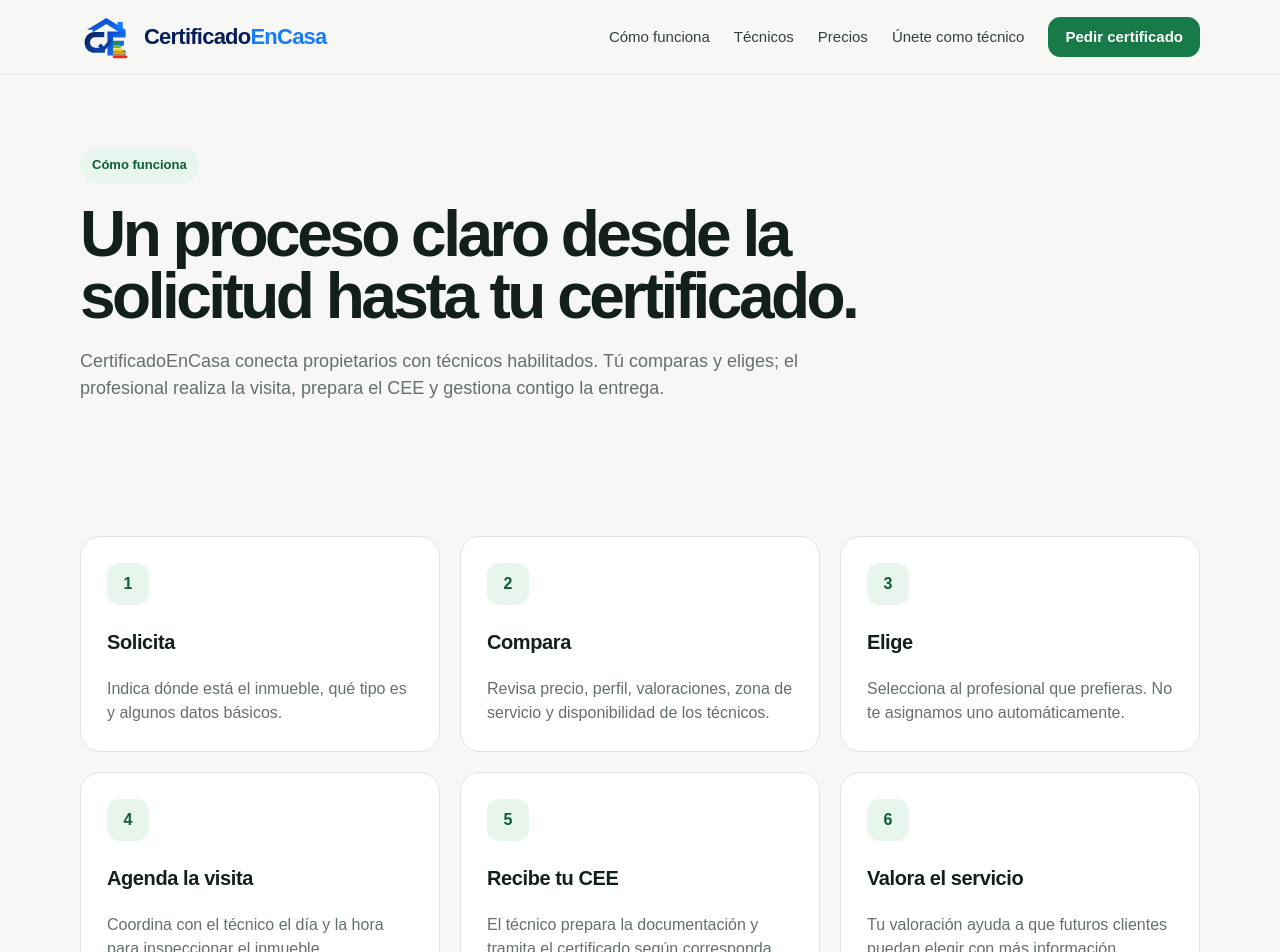
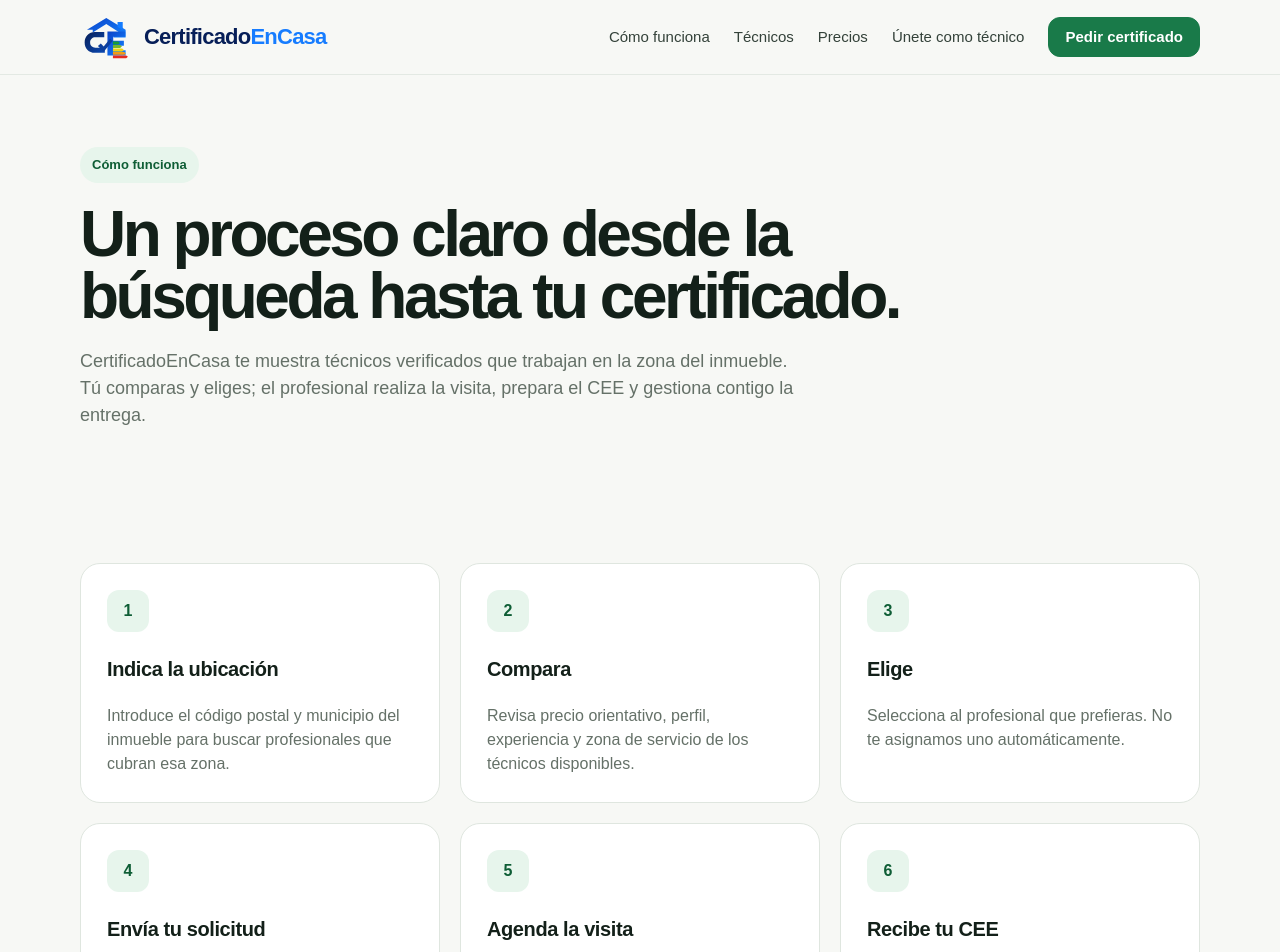
Before and after one commit to Javimenmes96/CertificadoEnCasa, a Next.js app: page /como-funciona in a window 1280 px wide. Shown: the top 952 px of the page. Built offline with nearby package versions, Linux system fonts and the light colour scheme.

Commit message:
Align how-it-works page with location-first flow

```diff
--- a/app/como-funciona/page.tsx
+++ b/app/como-funciona/page.tsx
@@ -6,21 +6,21 @@ export default function ComoFuncionaPage() {
       <section className="page-hero">
         <div className="container">
           <span className="eyebrow">Cómo funciona</span>
-          <h1>Un proceso claro desde la solicitud hasta tu certificado.</h1>
-          <p>CertificadoEnCasa conecta propietarios con técnicos habilitados. Tú comparas y eliges; el profesional realiza la visita, prepara el CEE y gestiona contigo la entrega.</p>
+          <h1>Un proceso claro desde la búsqueda hasta tu certificado.</h1>
+          <p>CertificadoEnCasa te muestra técnicos verificados que trabajan en la zona del inmueble. Tú comparas y eliges; el profesional realiza la visita, prepara el CEE y gestiona contigo la entrega.</p>
         </div>
       </section>
       <section className="section">
         <div className="container grid-3">
-          <article className="card"><div className="card-number">1</div><h3>Solicita</h3><p>Indica dónde está el inmueble, qué tipo es y algunos datos básicos.</p></article>
-          <article className="card"><div className="card-number">2</div><h3>Compara</h3><p>Revisa precio, perfil, valoraciones, zona de servicio y disponibilidad de los técnicos.</p></article>
+          <article className="card"><div className="card-number">1</div><h3>Indica la ubicación</h3><p>Introduce el código postal y municipio del inmueble para buscar profesionales que cubran esa zona.</p></article>
+          <article className="card"><div className="card-number">2</div><h3>Compara</h3><p>Revisa precio orientativo, perfil, experiencia y zona de servicio de los técnicos disponibles.</p></article>
           <article className="card"><div className="card-number">3</div><h3>Elige</h3><p>Selecciona al profesional que prefieras. No te asignamos uno automáticamente.</p></article>
-          <article className="card"><div className="card-number">4</div><h3>Agenda la visita</h3><p>Coordina con el técnico el día y la hora para inspeccionar el inmueble.</p></article>
-          <article className="card"><div className="card-number">5</div><h3>Recibe tu CEE</h3><p>El técnico prepara la documentación y tramita el certificado según corresponda.</p></article>
-          <article className="card"><div className="card-number">6</div><h3>Valora el servicio</h3><p>Tu valoración ayuda a que futuros clientes puedan elegir con más información.</p></article>
+          <article className="card"><div className="card-number">4</div><h3>Envía tu solicitud</h3><p>Completa los datos del inmueble y la solicitud se enviará al técnico que tú hayas elegido.</p></article>
+          <article className="card"><div className="card-number">5</div><h3>Agenda la visita</h3><p>Coordina directamente con el técnico el día, la hora y las condiciones finales del servicio.</p></article>
+          <article className="card"><div className="card-number">6</div><h3>Recibe tu CEE</h3><p>El técnico realiza la visita, prepara la documentación y tramita el certificado según corresponda.</p></article>
         </div>
         <div className="container" style={{ marginTop: 30 }}>
-          <Link href="/solicitar" className="button">Empezar solicitud</Link>
+          <Link href="/tecnicos" className="button">Buscar técnicos en mi zona</Link>
         </div>
       </section>
     </>
```
